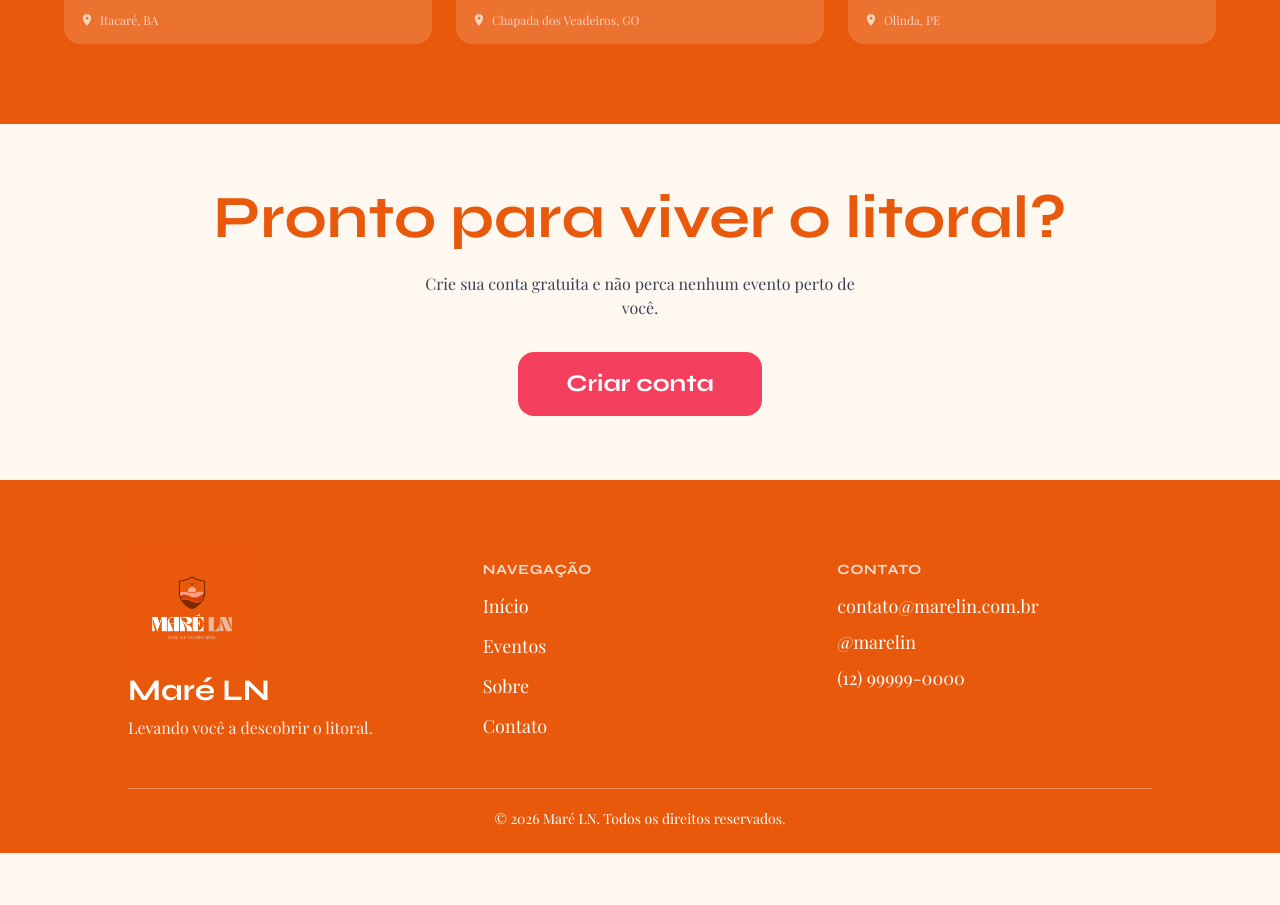
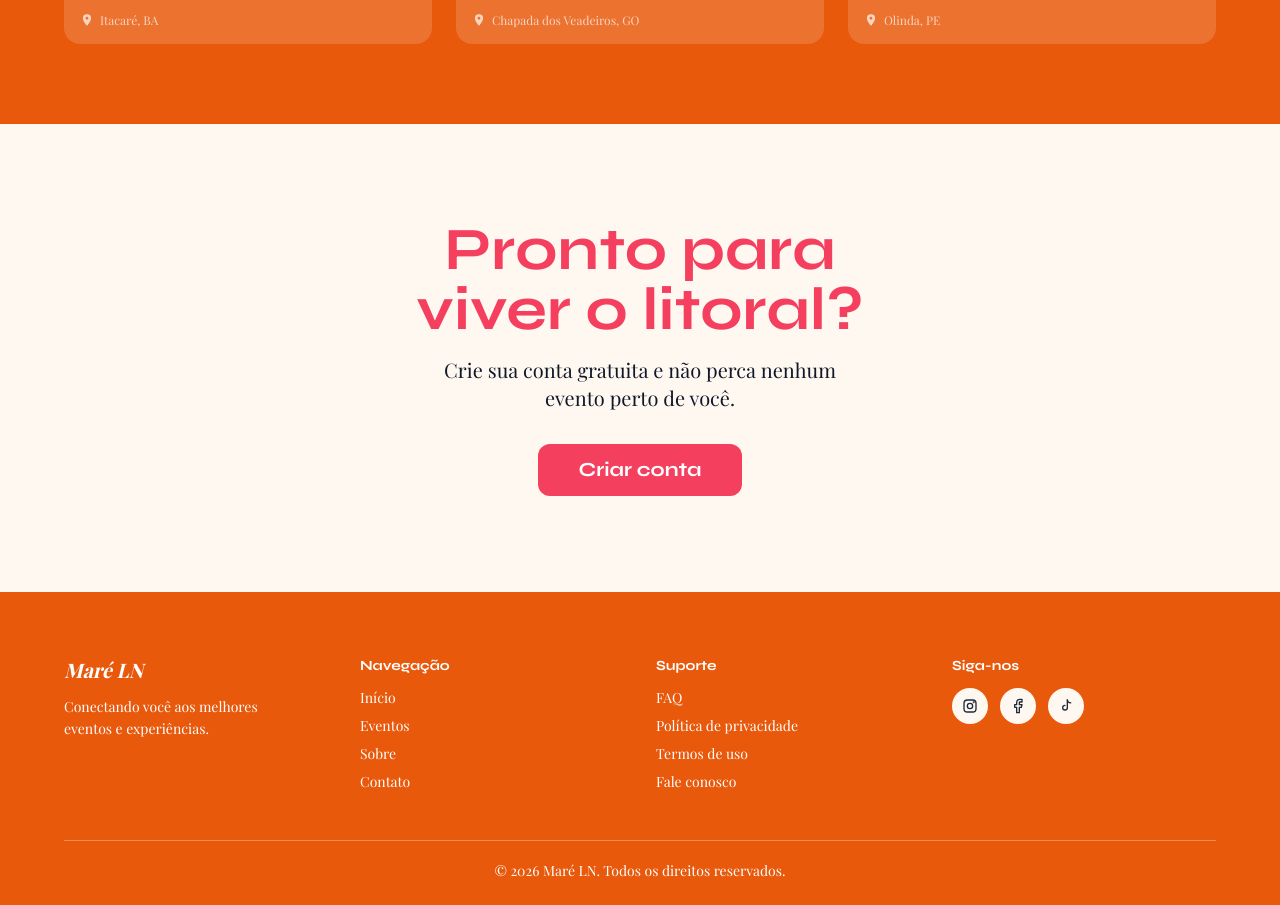
Before and after one commit to andradejvc/mareln-desktop, a Next.js app: page / in a window 1280 px wide. Shown: the part 2167-3072 px from the top of the page. Before the commit the page ends 3020 px from the top, so only its background shows below. Built offline with nearby package versions, Linux system fonts and the light colour scheme; a web font is replaced by a local one.

Commit message:
Atualiza CTA e footer da landing (desktop)

```diff
--- a/src/components/CTA.tsx
+++ b/src/components/CTA.tsx
@@ -2,16 +2,17 @@ import Link from "next/link";
 
 export default function CTA() {
   return (
-    <section className="bg-mare-creme px-5 py-16 text-center">
-      <h2 className="font-titulo text-4xl font-bold text-mare-laranja md:text-6xl">
-        Pronto para viver o litoral?
+    <section className="bg-mare-creme px-5 py-16 text-center md:py-24">
+      <h2 className="font-titulo text-4xl font-bold text-mare-laranja md:text-6xl md:text-mare-rosa">
+        Pronto para <br className="hidden md:block" />
+        viver o litoral?
       </h2>
-      <p className="mx-auto mt-6 max-w-md text-gray-700">
+      <p className="mx-auto mt-6 max-w-md text-gray-700 md:mt-4 md:text-xl md:text-gray-900">
         Crie sua conta gratuita e não perca nenhum evento perto de você.
       </p>
       <Link
         href="/registro"
-        className="font-titulo mt-8 inline-block rounded-2xl bg-mare-rosa px-12 py-4 text-2xl font-bold text-white"
+        className="mt-8 inline-block rounded-2xl bg-mare-rosa px-12 py-4 font-titulo text-2xl font-bold text-white md:rounded-xl md:px-10 md:py-3 md:text-xl"
       >
         Criar conta
       </Link>
--- a/src/components/Footer.tsx
+++ b/src/components/Footer.tsx
@@ -8,51 +8,125 @@ const links = [
   { texto: "Contato", href: "#contato" },
 ];
 
+const suporte = ["FAQ", "Política de privacidade", "Termos de uso", "Fale conosco"];
+
+function Social({
+  href,
+  label,
+  children,
+}: {
+  href: string;
+  label: string;
+  children: React.ReactNode;
+}) {
+  return (
+    <a
+      href={href}
+      aria-label={label}
+      className="flex h-9 w-9 items-center justify-center rounded-full bg-mare-creme text-gray-800 transition hover:scale-110"
+    >
+      <svg
+        aria-hidden="true"
+        viewBox="0 0 24 24"
+        fill="none"
+        stroke="currentColor"
+        strokeWidth="2"
+        strokeLinecap="round"
+        strokeLinejoin="round"
+        className="h-4 w-4"
+      >
+        {children}
+      </svg>
+    </a>
+  );
+}
+
 export default function Footer() {
   return (
-    <footer id="contato" className="bg-mare-laranja px-5 pb-6 pt-14 text-white md:pt-20">
-      <div className="mx-auto grid max-w-5xl gap-10 text-center md:grid-cols-3 md:text-left">
-        {/* Marca */}
-        <div className="flex flex-col items-center md:items-start">
+    <footer id="contato" className="bg-mare-laranja px-5 pb-6 pt-14 text-white md:pt-16">
+      {/* MOBILE */}
+      <div className="mx-auto flex max-w-5xl flex-col items-center gap-10 text-center md:hidden">
+        <div className="flex flex-col items-center">
           <Image
             src="/image/logo.jpg"
             alt="Maré LN"
             width={120}
             height={120}
-            className="-my-4 h-28 w-auto md:h-32"
+            className="-my-4 h-28 w-auto"
           />
           <h3 className="mt-4 font-titulo text-3xl font-bold">Maré LN</h3>
-          <p className="mt-2 max-w-xs text-base opacity-90">
-            Levando você a descobrir o litoral.
-          </p>
         </div>
 
-        {/* Navegação */}
-        <div>
-          <h4 className="mb-3 hidden font-titulo text-sm uppercase tracking-wider opacity-80 md:block">
-            Navegação
-          </h4>
-          <nav className="flex flex-wrap justify-center gap-x-6 gap-y-3 text-lg md:flex-col md:justify-start">
+        <nav className="flex flex-wrap justify-center gap-x-6 gap-y-3 text-lg">
           {links.map((link) => (
             <Link key={link.texto} href={link.href}>
               {link.texto}
             </Link>
           ))}
         </nav>
-        </div>
 
-        {/* Contato */}
         <div className="space-y-2 text-lg">
-          <h4 className="mb-3 hidden font-titulo text-sm uppercase tracking-wider opacity-80 md:block">
-            Contato
-          </h4>
           <p>contato@marelin.com.br</p>
           <p>@marelin</p>
           <p>(12) 99999-0000</p>
         </div>
       </div>
 
-      <p className="mx-auto mt-12 max-w-5xl border-t border-white/30 pt-5 text-center text-sm">
+      {/* DESKTOP */}
+      <div className="mx-auto hidden max-w-6xl grid-cols-4 gap-8 md:grid">
+        {/* Marca */}
+        <div>
+          <h3 className="text-xl font-bold italic">Maré LN</h3>
+          <p className="mt-3 max-w-56 text-sm leading-relaxed">
+            Conectando você aos melhores eventos e experiências.
+          </p>
+        </div>
+
+        {/* Navegação */}
+        <div>
+          <h4 className="font-titulo text-sm font-bold">Navegação</h4>
+          <ul className="mt-3 space-y-2 text-sm">
+            {links.map((link) => (
+              <li key={link.texto}>
+                <Link href={link.href}>{link.texto}</Link>
+              </li>
+            ))}
+          </ul>
+        </div>
+
+        {/* Suporte */}
+        <div>
+          <h4 className="font-titulo text-sm font-bold">Suporte</h4>
+          <ul className="mt-3 space-y-2 text-sm">
+            {suporte.map((item) => (
+              <li key={item}>
+                <Link href="#">{item}</Link>
+              </li>
+            ))}
+          </ul>
+        </div>
+
+        {/* Redes sociais */}
+        <div>
+          <h4 className="font-titulo text-sm font-bold">Siga-nos</h4>
+          <div className="mt-3 flex gap-3">
+            <Social href="#" label="Instagram">
+              <rect x="3" y="3" width="18" height="18" rx="5" />
+              <circle cx="12" cy="12" r="4" />
+              <circle cx="17.5" cy="6.5" r="0.5" fill="currentColor" />
+            </Social>
+            <Social href="#" label="Facebook">
+              <path d="M18 2h-3a5 5 0 0 0-5 5v3H7v4h3v8h4v-8h3l1-4h-4V7a1 1 0 0 1 1-1h3z" />
+            </Social>
+            <Social href="#" label="TikTok">
+              <path d="M14 3v11.5a3.5 3.5 0 1 1-3.5-3.5" />
+              <path d="M14 3c.4 2.6 2.1 4.1 5 4.3" />
+            </Social>
+          </div>
+        </div>
+      </div>
+
+      <p className="mx-auto mt-12 max-w-6xl border-t border-white/30 pt-5 text-center text-xs md:text-sm">
         © 2026 Maré LN. Todos os direitos reservados.
       </p>
     </footer>
```
Also changed, not shown: 1 other file (tests, documents, lock files or other folders). Lines whose indentation alone changed are shown as unchanged.
